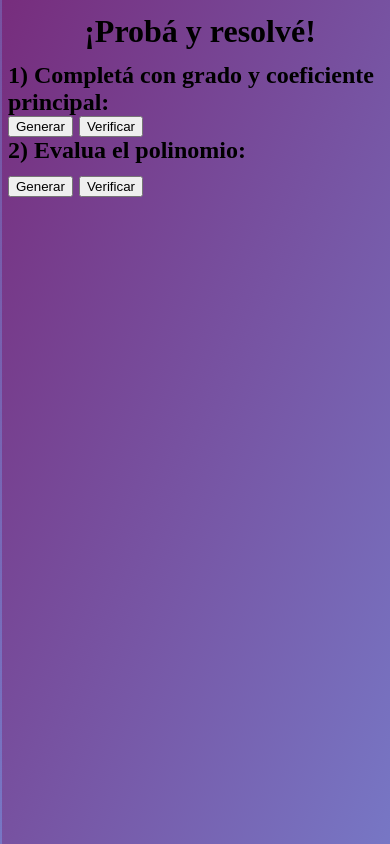
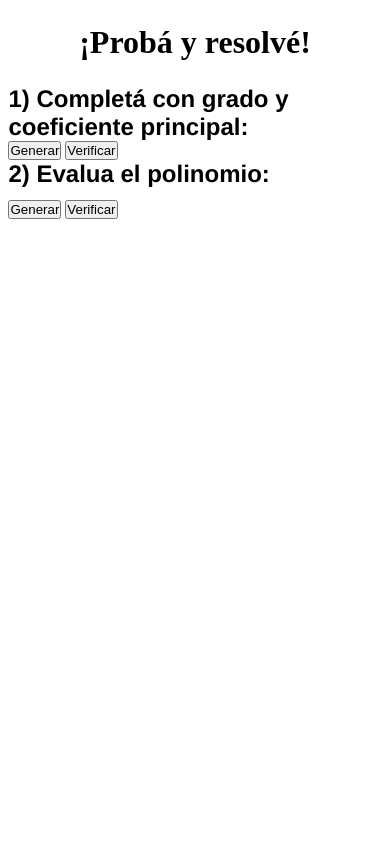
Before and after one commit to RojasCr/Materactiva, a plain HTML site: page index.html in a window 390 px wide. Drawn offline with Linux system fonts and the light colour scheme.

Commit message:
este es nuevo

```diff
--- a/ejercicio1.css
+++ b/ejercicio1.css
@@ -1,23 +1,5 @@
-*{
-  	margin: 0 0;
-	margin-left: 2px;
-}
 
-html, body{
-	width: 100%;
-	height: 100%;
-	background:linear-gradient(to bottom right, rgba(50,50,250,0.4), rgb(119, 119, 197));
-}
 
-h1{
-	text-align: center;
-	margin: 0 0 1.5vh 0;
-	padding-top: 1.5vh;
-}
-
-/* h2{
-
-} */
 
 ol{
 	/*display: flex;
@@ -25,7 +7,7 @@ ol{
 	*/max-width: 100%;
 	/*min-width: 25rem;*/
 
-	padding: 16px;
+	padding-left: 4vh;
 }
 
 li{
@@ -59,21 +41,6 @@ li{
 }
 
 @media (orientation: portrait) and (max-width: 400px){
-	html, body{
-		width: 100%;
-        height: 100%;
-        background-color: brown;
-    }
-
-	h1{
-		text-align: center;
-		margin: 0 0 1.5vh 0;
-		padding-top: 1.5vh;
-	}
-
-	/* h2{
-
-	} */
 
 	ol{
 		/*display: flex;
--- a/ejercicio2.css
+++ b/ejercicio2.css
@@ -1,49 +1,49 @@
+
 .contenedorPoli2{
 	max-width: 100%;
-	min-width: 25rem;
-	display: grid;
-	grid-template-columns: 1fr 1fr;
+
+
 	gap: 10px;
 }
 
 
-
+.lateral2{
+    display: inline;
+    max-width: 100%;
+}
 .lateral2 input{
 	width: 7%;
 }
 
 /*ejer 2*/
 #evaluar{
-	min-width: 100%;
-	max-width: 30rem;
+
+	max-width: 75vh;
 	display: block;
     padding-top: 6px;
     padding-bottom: 6px;
+    padding-left: 4vh;
 }
 
 @media (orientation: portrait) and (max-width: 400px){
-    html, body{
-        width: 100%;
-        height: 100%;
-        background-color: brown;
-    }
+
     .contenedorPoli2{
         max-width: 100%;
         /*min-width: 25rem;*/
-        display: flex;
-        flex-wrap: wrap;
+        display: grid;
+
         /*grid-template-columns: 1fr 1fr;*/
         gap: 10px;
     }
 
     .poli2{
         display: inline;
-        width: 100%;
+        max-width: 100%;
     }
 
     .lateral2{
-        display: flex;
-		flex-wrap: nowrap;
+        display: inline;
+
 		max-width: 100%;
 		text-align: start;
 		font-size: 80%;
--- a/index.css
+++ b/index.css
@@ -1,58 +1,54 @@
+
 *{
   	margin: 0 0;
-	margin-left: 2px;
+	padding: 0 0;
 }
 
+html, body{
+	max-width: 100%;
+	max-height: 100%;
+	margin: 0;
+
+}
+
+header{
+	max-width: 100%;
+}
 h1{
 	text-align: center;
 	margin: 1.5rem 0 1.5rem 0;
 }
 
-/* h2{
-
-} */
-
-ol{
-	/*display: flex;
-	flex-direction: column;
-	*/max-width: 50rem;
-	min-width: 25rem;
-	list-style-type:decimal;
+article{
+	max-width: 100%;
+	max-height: 100%;
+	padding-left: 1vh;
+}
+h2{
+	font-family:'Franklin Gothic Medium', 'Arial Narrow', Arial, sans-serif;
 }
 
-li{
+@media (orientation: portrait) and (max-width: 400px){
+	html, body{
+		max-width: 100%;
+		max-height: 100%;
+		margin: 0;
 
-	margin-bottom: 0.5rem;
-	/*max-width: 25rem;*/
-	justify-content: space-between;
 	}
 
-.contenedorPoli{
-	max-width: 30rem;
-	min-width: 25rem;
-	display: grid;
-	grid-template-columns: 2fr 5fr;
-	gap: 10px;
+	header{
+		max-width: 100%;
+	}
+	h1{
+		text-align: center;
+		margin: 1.5rem 0 1.5rem 0;
 	}
 
-.poli{
-	display: inline;
-	width: 100%;
+	article{
+		max-width: 100%;
+		max-height: 100%;
 	}
 
-.lateral{
-	display: inline;
-	width: 100%;
-	text-align: start;
+
+
 }
-
-.lateral input{
-	width: 6%;
-}
-
-/*ejer 2*/
-#evaluar{
-	min-width: 25rem;
-	max-width: 30rem;
-	display: block;
-}
--- a/index.html
+++ b/index.html
@@ -7,6 +7,7 @@
     <title>Polinomios</title>
 	<script src="ejercicio1.js"></script>
 	<script src="ejercicio2.js"></script>
+	<link rel="stylesheet" href="index.css">
 	<link rel="stylesheet" href="ejercicio1.css">
 	<link rel="stylesheet" href="ejercicio2.css">
 </head>
```
Lines whose indentation alone changed are shown as unchanged.
